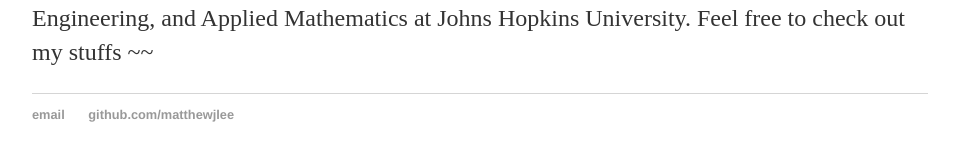
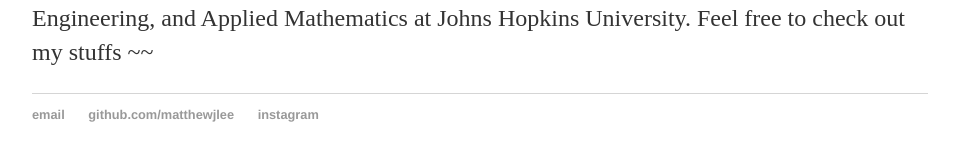
Before and after one commit to matthewjlee/matthewjlee.github.io, a Jekyll site: the page built from about/index.html, in a window 1280 px wide. Shown: the part 214-375 px from the top of the page, without its empty margins (160-1119 px from the left). Built offline with Jekyll 4.4.1, drawn with Linux system fonts in a browser that asks for light colours.

Commit message:
added insta section

```diff
--- a/_layouts/default.html
+++ b/_layouts/default.html
@@ -23,6 +23,7 @@
 	    		<ul>
 	        		<li><a href="matthewjlee256@gmail.com">email</a></li>
 	        		<li><a href="https://github.com/matthewjlee">github.com/matthewjlee</a></li>
+	        		<li><a href="https://www.instagram.com/matthewjlay/">instagram</a><li>
 				</ul>
 			</footer>
 		</body>
```
